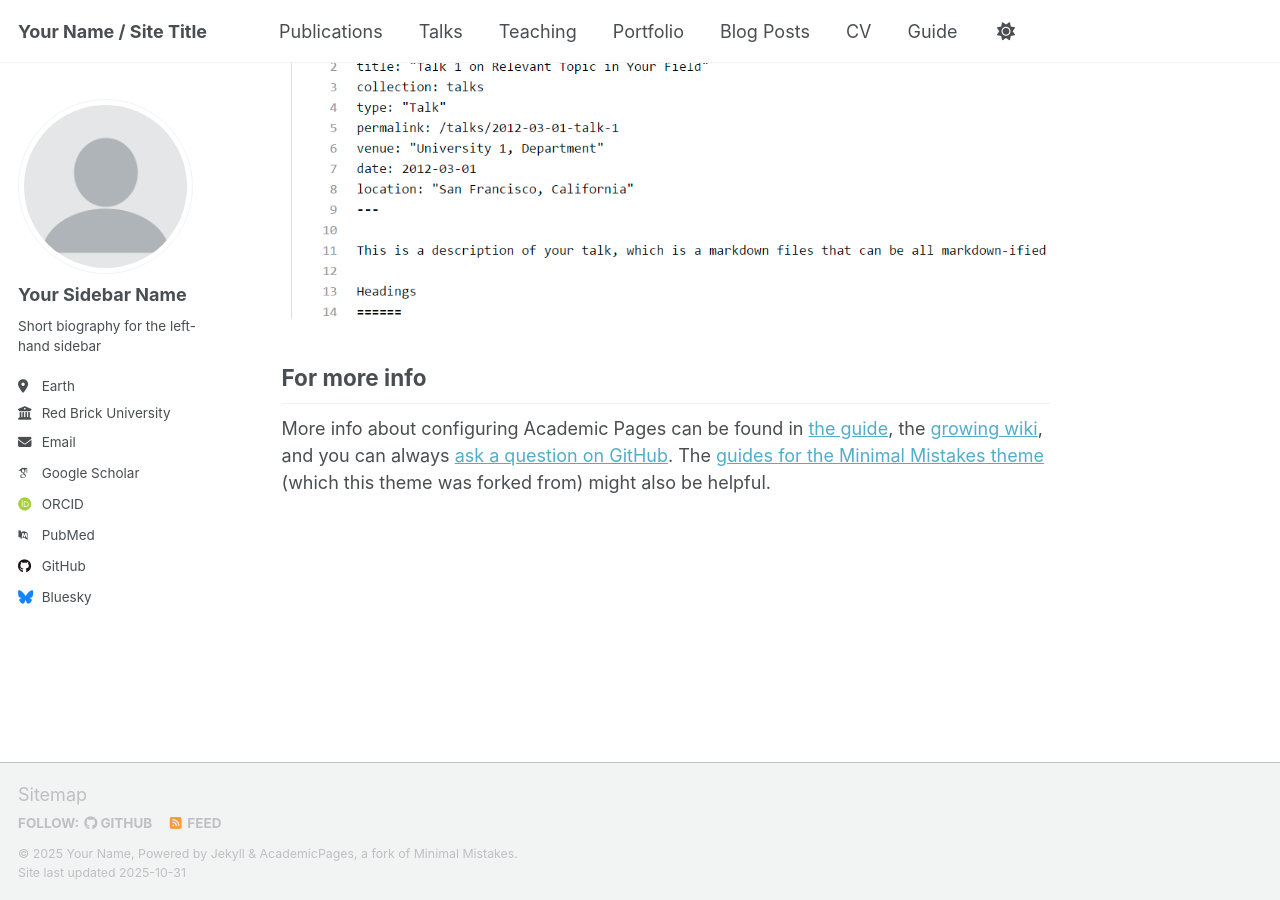
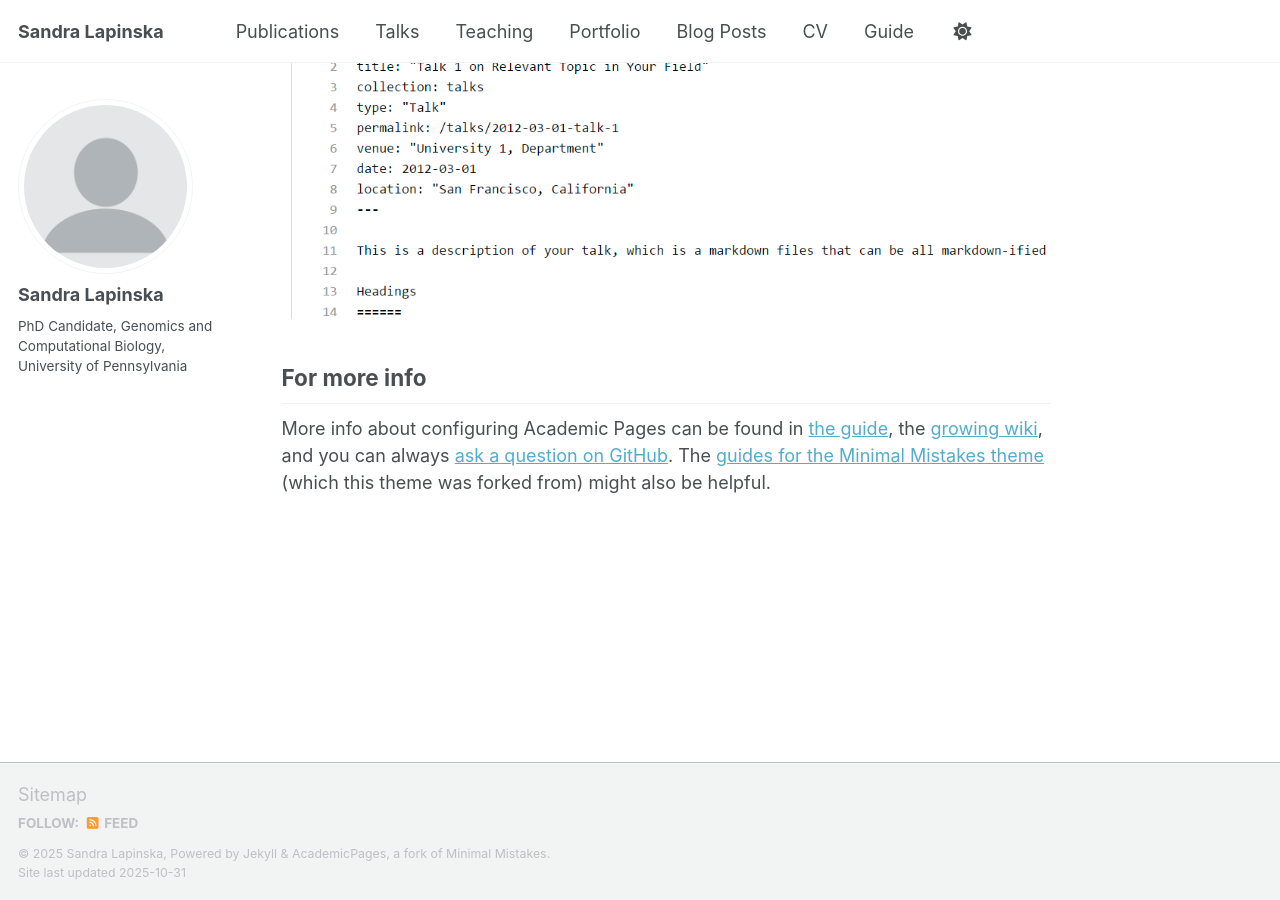
Before and after one commit to slapinska/sandralapinska.github.io, a Jekyll site: the page built from _pages/about.md, in a window 1280 px wide and 900 px high, scrolled down 2880 px. Built offline with Jekyll 4.4.1, drawn with Linux system fonts in a browser that asks for light colours; some web fonts are replaced; a script that is not in the unit is left out.

Commit message:
Update _config.yml

```diff
--- a/_config.yml
+++ b/_config.yml
@@ -9,14 +9,14 @@
 # Basic Site Settings
 locale                   : "en-US"
 site_theme               : "default" # Currently available options are "default", "air"
-title                    : "Your Name / Site Title"
+title                    : "Sandra Lapinska"
 title_separator          : "-"
-name                     : &name "Your Name"
-description              : &description "Your Name's academic portfolio"   # Update this with a general description of your site, this is the default if not overridden by a page
-url                      : https://academicpages.github.io # The base hostname & protocol for your site e.g. "https://[your GitHub username].github.io",
+name                     : &name "Sandra Lapinska"
+description              : &description "personal description"   # Update this with a general description of your site, this is the default if not overridden by a page
+url                      : https://sandralapinska.github.io # The base hostname & protocol for your site e.g. "https://[your GitHub username].github.io",
                                                            # or if you already have some other page hosted on Github then use "https://[your GitHub username].github.io/[Your Repo Name]"
 baseurl                  : "" # the subpath of your site, e.g. "/blog"
-repository               : "academicpages/academicpages.github.io"
+repository               : "sandralapinska.github.io"
 
 # Site Author - The following control what appear as part of the author content on the side bar.
 #               If a field is blank the icon and link will not appear, otherwise it will be shown.
@@ -24,23 +24,23 @@ repository               : "academicpages/academicpages.github.io"
 author:
   # Biographic information
   avatar           : "profile.png"
-  name             : "Your Sidebar Name"
+  name             : "Sandra Lapinska"
   pronouns         : # example: "she/her"
-  bio              : "Short biography for the left-hand sidebar"
-  location         : "Earth"
-  employer         : "Red Brick University"
+  bio              : "PhD Candidate, Genomics and Computational Biology, University of Pennsylvania"
+  location         : # "Earth"
+  employer         : # "Red Brick University"
   uri              : # URL
-  email            : "none@example.org"
+  email            : # "sandra.lapinska@pennmedicine.upenn.edu"
 
   # Academic websites
   academia         : # URL
   arxiv            : # URL - Update with the correct link to your profile
-  googlescholar    : "https://scholar.google.com/citations?user=PS_CX0AAAAAJ"
+  googlescholar    : # "https://scholar.google.com/citations?user=PS_CX0AAAAAJ"
   inspire-hep      : # URL
   impactstory      : # URL
-  orcid            : "https://orcid.org/yourorcidurl"
+  orcid            : # "https://orcid.org/yourorcidurl"
   semantic         : # URL
-  pubmed           : "https://www.ncbi.nlm.nih.gov/pubmed/?term=john+snow"
+  pubmed           : # "https://www.ncbi.nlm.nih.gov/pubmed/?term=john+snow"
   researchgate     : # URL
   scopus           : # URL
 
@@ -48,13 +48,13 @@ author:
   bitbucket        : # Username - Update with your username on the site
   codepen          : # Username
   dribbble         : # Username
-  github           : "academicpages"
+  github           : # "academicpages"
   kaggle           : # Username
   stackoverflow    : # User number or user number and name (i.e., use "1" or "1/jeff-atwood")
 
   # Social media
   artstation       : # Username
-  bluesky          : "bsky.app" # Replace this with you Bluesky username
+  bluesky          : # "bsky.app" # Replace this with you Bluesky username
   facebook         : # Username
   flickr           : # Username
   foursquare       : # Username
```
